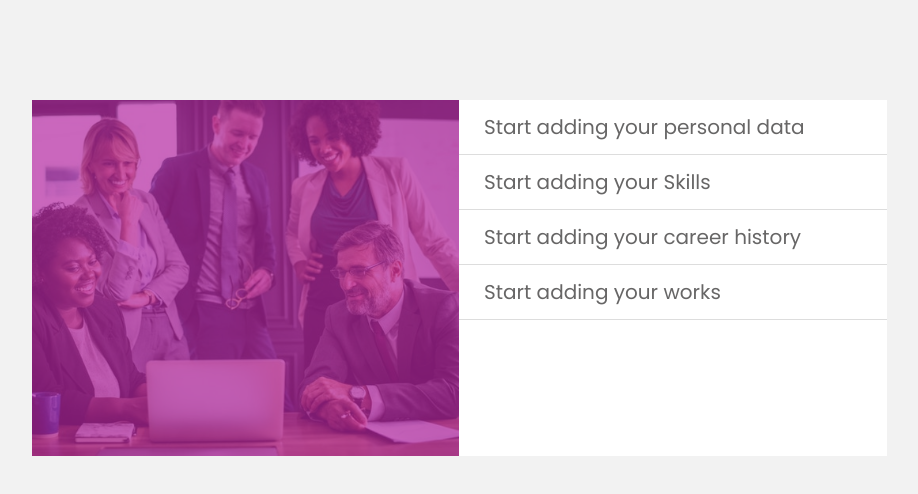
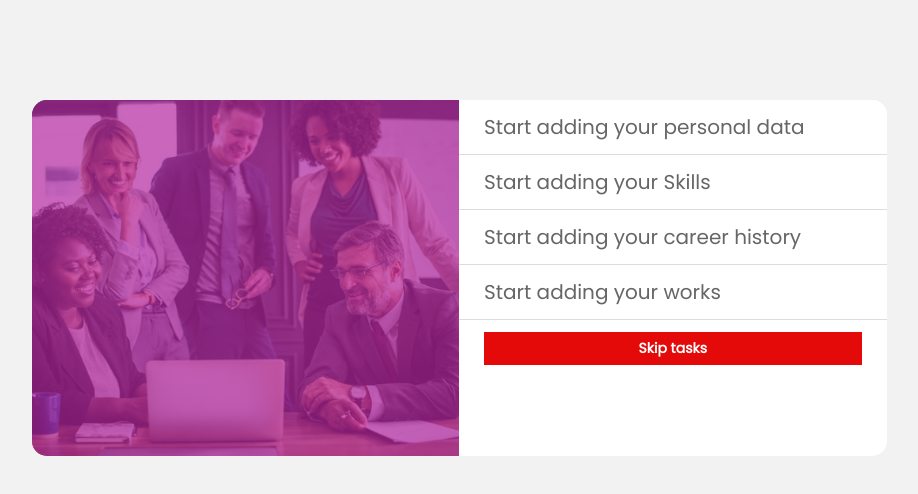
Before and after one commit to hassangabr/personal-app, a React app: page /chooseTask in a window 1280 px wide. Shown: the top 494 px of the page, without its empty margins (181-1099 px from the left). Built offline with nearby package versions, Linux system fonts and the light colour scheme.

Commit message:
building update task stage 5

```diff
--- a/src/containers/ChooseTask/ChooseTask.js
+++ b/src/containers/ChooseTask/ChooseTask.js
@@ -1,6 +1,7 @@
 import React from 'react';
 import NavigationItem from '../../components/navigation/navigationItem/navigationItem';
 import chooseTaskImage from '../../assets/choose-task.jpeg';
+import Button from '../../components/UI/Button/Button';
 import "./ChooseTask.scss";
 
 const chooseTask = () => {
@@ -25,6 +26,9 @@ const chooseTask = () => {
                                         <NavigationItem link = "/skillsData" exact = {true}>Start adding your Skills</NavigationItem>
                                         <NavigationItem link = "/resumeData" exact = {true}>Start adding your career history</NavigationItem>
                                         <NavigationItem link = "/portfolioData" exact = {true}>Start adding your works</NavigationItem>
+                                        <NavigationItem link = "/home" exact = {true}>
+                                            <Button classes="tasksButton">Skip tasks</Button>
+                                        </NavigationItem>
                                     </ul>
                                 </nav>
                             </div>
--- a/src/containers/ChooseTask/ChooseTask.scss
+++ b/src/containers/ChooseTask/ChooseTask.scss
@@ -1,7 +1,7 @@
 section.chooseTask {
     padding:100px 0;
     .sp {padding-left:0 !important; padding-right:0;}
-    .content {background:#fff }
+    .content {background:#fff; border-radius: 15px; overflow: hidden;}
     .chooseTaskNav {
         position: relative;
         width:100%;
@@ -10,6 +10,24 @@ section.chooseTask {
             padding-left:25px;
             padding-top:12px;
             padding-bottom:12px;
+        }
+        .tasksButton {
+            background-color:rgb(228, 10, 10);
+            border-radius:0;
+            border-color:rgb(228, 10, 10);
+            width:100%;
+            &:hover {
+                color:rgb(228, 10, 10);;
+                background-color:#fff;
+            }
+        }
+        ul li:last-of-type {
+            border-bottom:none;
+            padding-left: 25px;
+            padding-top: 12px;
+            padding-bottom: 12px;
+            padding-right:25px;
+            a {padding:0 !important}
         }
     }
     .pic {
```
